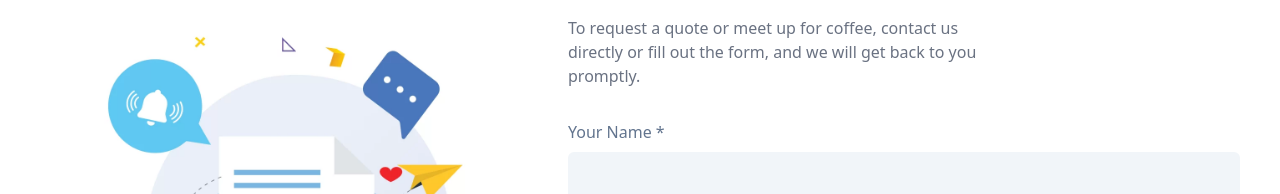
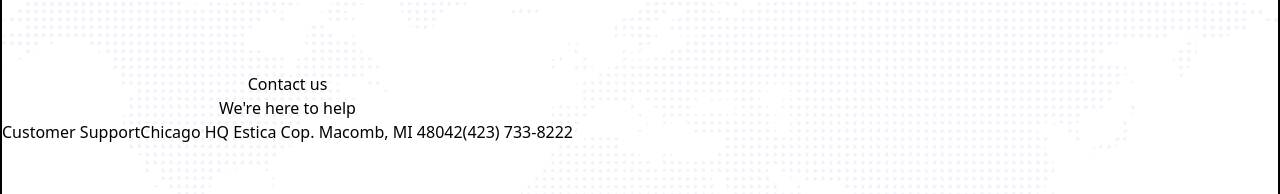
Before and after one commit to Parbatnil/MajorProject, a React (Vite) app: page /contact-us in a window 1280 px wide. Shown: the part 128-322 px from the top of the page. Built offline with nearby package versions, Linux system fonts and the light colour scheme.

Commit message:
bug fixed

```diff
--- a/src/components/ContactUs.jsx
+++ b/src/components/ContactUs.jsx
@@ -1,5 +1,6 @@
 import React from "react";
 import image from "/images/contact.webp";
+import bgimg from "../../public/images/ContactusBackground.svg";
 import { FaFacebook } from "react-icons/fa";
 import { FaInstagram } from "react-icons/fa";
 import { FaLinkedin } from "react-icons/fa";
@@ -19,6 +20,27 @@
   };
   return (
     <div className="flex my-8 justify-center items-center w-full  flex-col space-y-4 ">
+      <div className="bg-grey-500 border-2  ">
+        <div>
+          <img
+            src={bgimg}
+            alt="image not loaded"
+            className="w-screen relative"
+          />
+        </div>
+        <div className="flex flex-col justify-center items-center absolute top-50 right">
+          <h4>Contact us</h4>
+          <h2>We're here to help</h2>
+          <div>
+            <div className="flex glex-col ">
+              <h3>Customer Support</h3>
+              <h6> Chicago HQ Estica Cop. Macomb, MI 48042</h6>
+              <h5>(423) 733-8222</h5>
+              <h6></h6>
+            </div>
+          </div>
+        </div>
+      </div>
       <div className="flex flex-col items-center w-full my-8 space-y-6 ">
         {/* Content Wrapper */}
         <div className="flex flex-col md:flex-row items-center justify-center max-w-[100%] space-x-0 md:space-x-10 ">
--- a/src/components/Courses.jsx
+++ b/src/components/Courses.jsx
@@ -84,12 +84,12 @@
       {courses.map((course, index) => (
         <div
           key={index}
-          className="flex flex-col w-80 border-2 rounded-xl shadow-lg"
+          className="flex flex-col w-72 border-2 rounded-xl shadow-lg"
         >
           <img
             src={course.imageUrl}
             alt={course.name}
-            className={`w-80 rounded-xl ${course.bgColor} p-10`}
+            className={`w-72 rounded-xl ${course.bgColor} p-10`}
           />
           <div className="flex justify-between items-center px-4 pt-2">
             <div className=" flex space-x-2 justify-between items-center">
--- a/src/components/Exams.jsx
+++ b/src/components/Exams.jsx
@@ -56,12 +56,12 @@
       {exams.map((exam, index) => (
         <div
           key={index}
-          className="flex flex-col w-80 border-2 rounded-xl shadow-lg "
+          className="flex flex-col w-72 border-2 rounded-xl shadow-lg "
         >
           <img
             src={exam.imageUrl}
             alt={exam.name}
-            className={`w-80 ${exam.bgColor} p-10`}
+            className={`w-72 ${exam.bgColor} p-10`}
           />
           <div className="flex justify-between items-center px-4 pt-2 ">
             <span className="bg-violet-200 text-sm p-2 rounded-md">
```
Also changed, not shown: src/components/Footer.jsx (+7 -7 lines).
